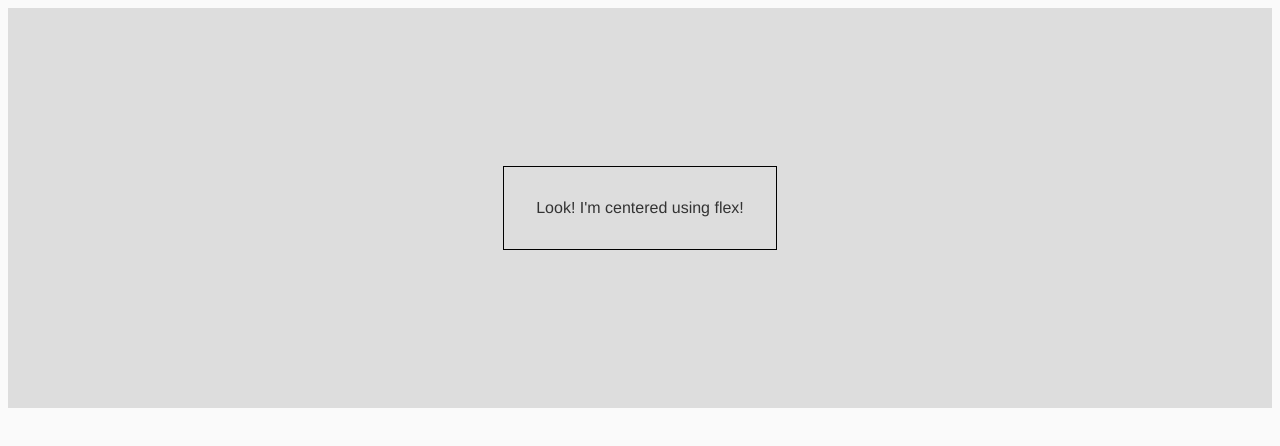
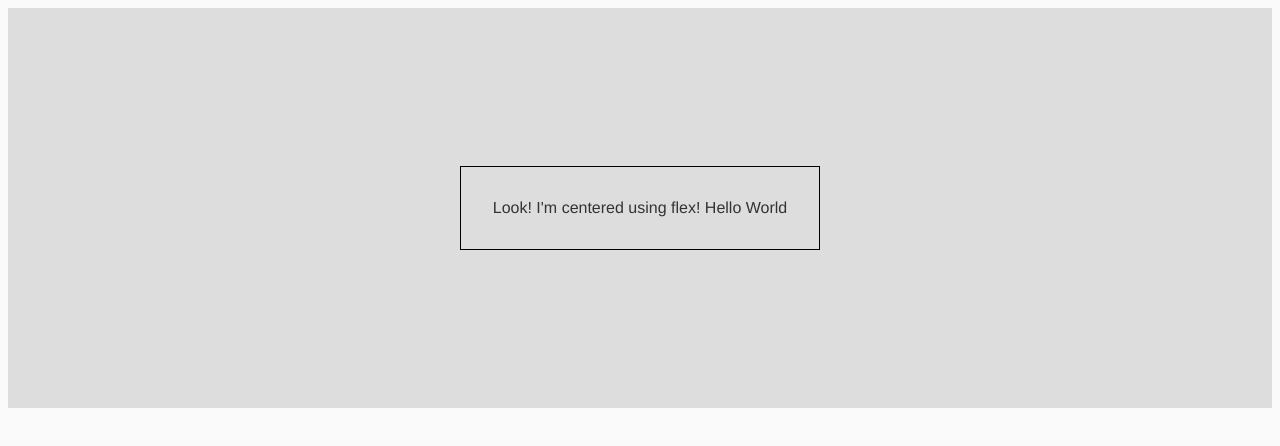
Before and after one commit to jorgenfb/tooling-workshop, a website: page src/index.html in a window 1280 px wide. Drawn offline with Linux system fonts and the light colour scheme.

```diff
--- a/src/index.html
+++ b/src/index.html
@@ -12,7 +12,7 @@
 
     <div class="demo">
       <div class="box">
-        Look! I'm centered using flex!
+        Look! I'm centered using flex! Hello World
       </div>
     </div>
 
```
Also changed, not shown: package.json (+10 -7 lines).
